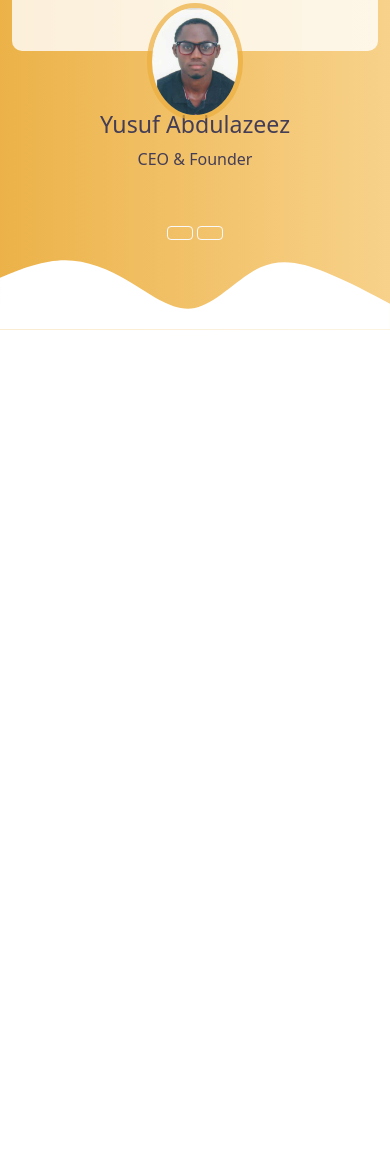
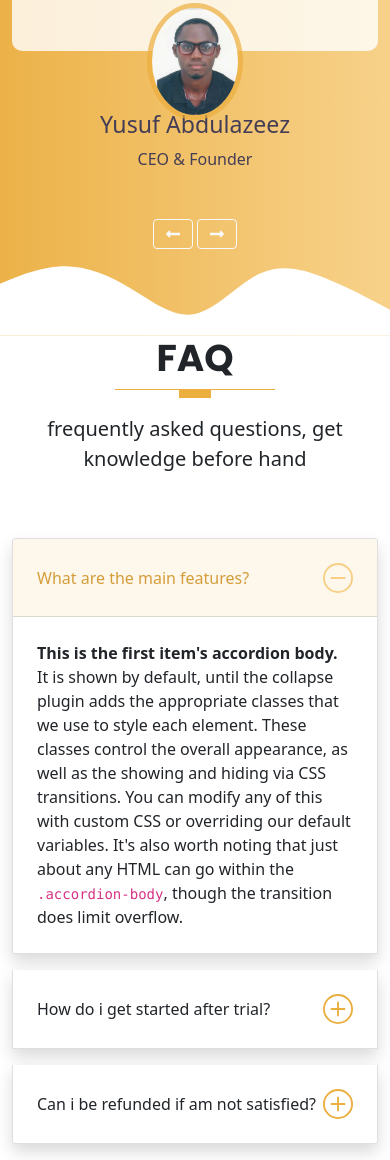
Before and after one commit to horler408/horlertech_portfolio, a website: page index.html in a window 390 px wide. Shown: the part 5966-7126 px from the top of the page. Before the commit the page ends 6296 px from the top, so only its background shows below. Drawn offline with nearby package versions, Linux system fonts and the light colour scheme; files that its build step writes are made by us from their sources.

Commit message:
faq section

```diff
--- a/index.html
+++ b/index.html
@@ -577,14 +577,14 @@
             </div>
             <div class="text-center">
               <button
-                class="btn btn-outline-light fas fa-long-arrow-left"
+                class="btn btn-outline-light fas fa-long-arrow-alt-left"
                 type="button"
                 data-bs-target="#carouselExampleCaptions"
                 data-bs-slide="prev"
               >
               </button>
               <button
-                class="btn btn-outline-light fas fa-long-arrow-right"
+                class="btn btn-outline-light fas fa-long-arrow-alt-right"
                 type="button"
                 data-bs-target="#carouselExampleCaptions"
                 data-bs-slide="next"
@@ -602,6 +602,66 @@
         ></path>
       </svg>
     </section>
+
+    <!-- FAQ SECTION STARTS HERE -->
+    <section id="faq" class="faq">
+      <div class="container">
+        <div class="row text-center">
+          <h1 class="display-3 fw-bold text-uppercase">faq</h1>
+          <div class="heading-line"></div>
+          <p class="lead">frequently asked questions, get knowledge before hand</p>
+        </div>
+        <!-- THE ACCORDIONS -->
+        <div class="row mt-5">
+          <div class="col-md-12">
+            <div class="accordion" id="accordionExample">
+              <!-- ITEM ONE -->
+              <div class="accordion-item shadow mb-3">
+                <h2 class="accordion-header" id="headingOne">
+                  <button class="accordion-button" type="button" data-bs-toggle="collapse" data-bs-target="#collapseOne" aria-expanded="true" aria-controls="collapseOne">
+                    What are the main features?
+                  </button>
+                </h2>
+                <div id="collapseOne" class="accordion-collapse collapse show" aria-labelledby="headingOne" data-bs-parent="#accordionExample">
+                  <div class="accordion-body">
+                    <strong>This is the first item's accordion body.</strong> It is shown by default, until the collapse plugin adds the appropriate classes that we use to style each element. These classes control the overall appearance, as well as the showing and hiding via CSS transitions. You can modify any of this with custom CSS or overriding our default variables. It's also worth noting that just about any HTML can go within the <code>.accordion-body</code>, though the transition does limit overflow.
+                  </div>
+                </div>
+              </div>
+              <!-- ITEM TWO -->
+              <div class="accordion-item shadow mb-3">
+                <h2 class="accordion-header" id="headingTwo">
+                  <button class="accordion-button collapsed" type="button" data-bs-toggle="collapse" data-bs-target="#collapseTwo" aria-expanded="false" aria-controls="collapseTwo">
+                    How do i get started after trial?
+                  </button>
+                </h2>
+                <div id="collapseTwo" class="accordion-collapse collapse" aria-labelledby="headingTwo" data-bs-parent="#accordionExample">
+                  <div class="accordion-body">
+                    <strong>This is the second item's accordion body.</strong> It is hidden by default, until the collapse plugin adds the appropriate classes that we use to style each element. These classes control the overall appearance, as well as the showing and hiding via CSS transitions. You can modify any of this with custom CSS or overriding our default variables. It's also worth noting that just about any HTML can go within the <code>.accordion-body</code>, though the transition does limit overflow.
+                  </div>
+                </div>
+              </div>
+              <!-- ITEM THREE -->
+              <div class="accordion-item shadow mb-3">
+                <h2 class="accordion-header" id="headingThree">
+                  <button class="accordion-button collapsed" type="button" data-bs-toggle="collapse" data-bs-target="#collapseThree" aria-expanded="false" aria-controls="collapseThree">
+                    Can i be refunded if am not satisfied?
+                  </button>
+                </h2>
+                <div id="collapseThree" class="accordion-collapse collapse" aria-labelledby="headingThree" data-bs-parent="#accordionExample">
+                  <div class="accordion-body">
+                    <strong>This is the third item's accordion body.</strong> It is hidden by default, until the collapse plugin adds the appropriate classes that we use to style each element. These classes control the overall appearance, as well as the showing and hiding via CSS transitions. You can modify any of this with custom CSS or overriding our default variables. It's also worth noting that just about any HTML can go within the <code>.accordion-body</code>, though the transition does limit overflow.
+                  </div>
+                </div>
+              </div>
+            </div>
+          </div>
+        </div>
+      </div>
+    </section>
+
+    <!-- PORTFOLIO SECTION STARTS HERE -->
+
 
     <script
       src="https://cdn.jsdelivr.net/npm/bootstrap@5.0.2/dist/js/bootstrap.bundle.min.js"
```
